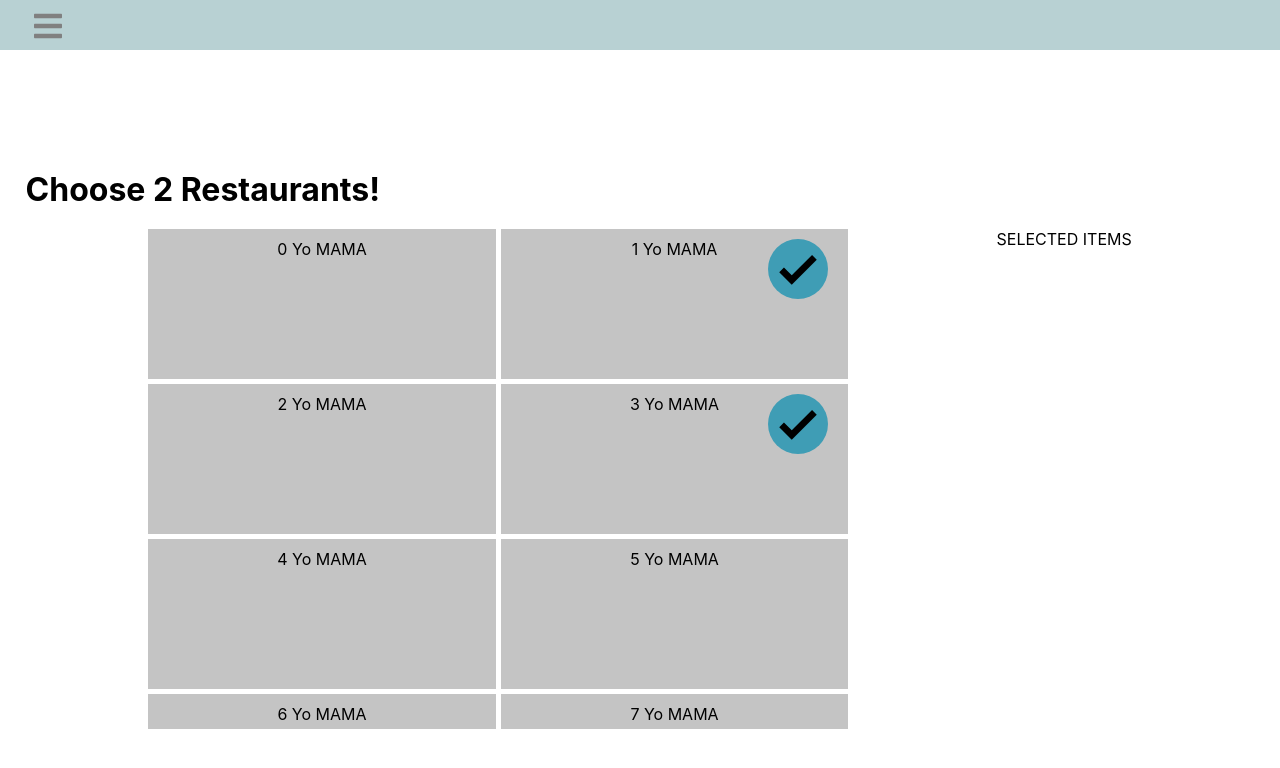
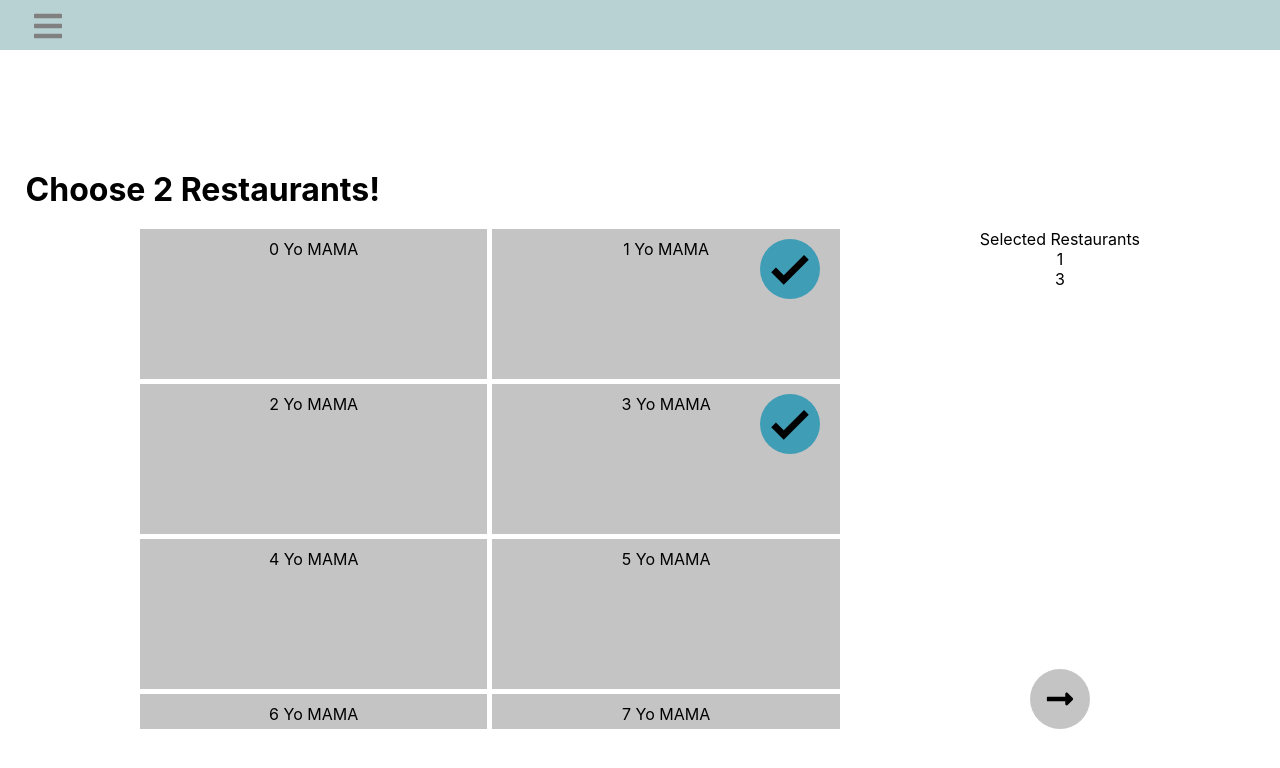
Before and after one commit to tylercodes1/Team7ProjectRepo, a React (Create React App) app: page /motion-creation in a window 1280 px wide. Shown: the top 768 px of the page. Built offline with nearby package versions, Linux system fonts and the light colour scheme.

Commit message:
Finished conditional rendering stuff

```diff
--- a/src/components/MultiSelector/SelectedItems/SelectedItems.js
+++ b/src/components/MultiSelector/SelectedItems/SelectedItems.js
@@ -0,0 +1,12 @@
+import React from "react";
+
+export default function SelectedItems(props) {
+  return (
+    <div>
+      <p>Selected Restaurants</p>
+      {props.selectedRestaurants.map((el, index) => (
+        <div key={index}>{el}</div>
+      ))}
+    </div>
+  );
+}
--- a/src/pages/MotionCreationPage/MotionCreationPage.css
+++ b/src/pages/MotionCreationPage/MotionCreationPage.css
@@ -19,3 +19,28 @@
   display: flex;
   justify-content: space-evenly;
 }
+
+#vertically-aligned-items {
+  height: calc(100% - 120px);
+  display: flex;
+  flex-direction: column;
+  justify-content: space-between;
+  align-items: center;
+}
+
+.move-on-button {
+  height: 60px;
+  width: 60px;
+  background-color: #c4c4c4;
+  border-radius: 50%;
+  display: flex;
+  justify-content: center;
+  align-items: center;
+  border: none;
+  outline: none;
+}
+
+.move-on {
+  background-color: #3f9db5;
+  cursor: pointer;
+}
--- a/src/pages/MotionCreationPage/MotionCreationPage.js
+++ b/src/pages/MotionCreationPage/MotionCreationPage.js
@@ -1,7 +1,9 @@
 import React, { useState } from "react";
 import "./MotionCreationPage.css";
 import MultiSelector from "./../../components/MultiSelector/MultiSelector";
-
+import SelectedItems from "../../components/MultiSelector/SelectedItems/SelectedItems";
+import { FaLongArrowAltRight } from "react-icons/fa";
+import { IconContext } from "react-icons";
 export default function MotionCreationPage() {
   const [selectedRestaurants, setSelectedRestaurants] = useState([1, 3]);
 
@@ -33,7 +35,22 @@ export default function MotionCreationPage() {
                 setSelectedRestaurants(newSelected)
               }
             />
-            <div>SELECTED ITEMS</div>
+            <div id="vertically-aligned-items">
+              <SelectedItems selectedRestaurants={selectedRestaurants} />
+              <button
+                className={
+                  selectedRestaurants.length === 4
+                    ? "move-on-button move-on"
+                    : "move-on-button"
+                }
+                // disabled={selectedRestaurants.length !== 4}
+                onClick={() => console.log("hel")}
+              >
+                <IconContext.Provider value={{ size: "30px" }}>
+                  <FaLongArrowAltRight />
+                </IconContext.Provider>
+              </button>
+            </div>
           </div>
         </div>
       );
```
